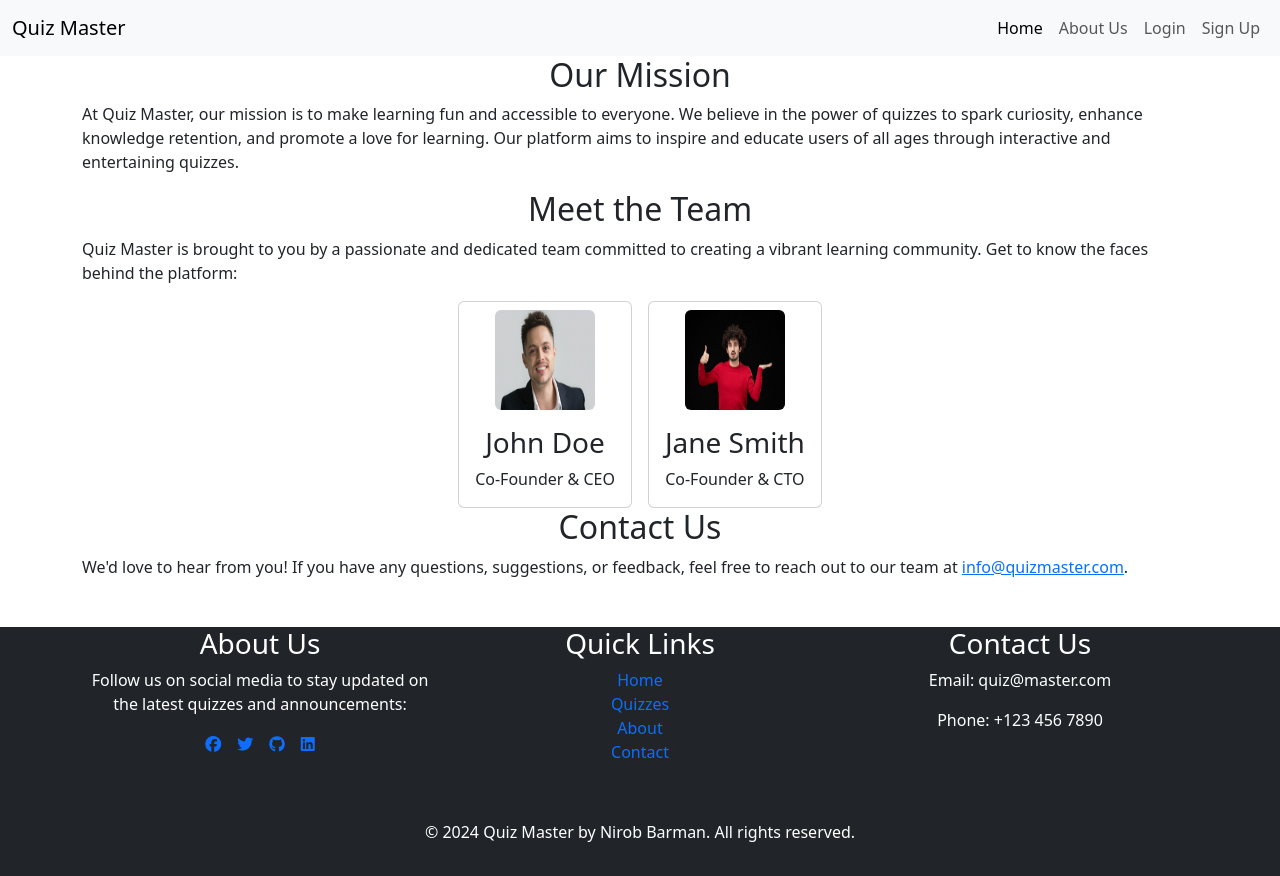
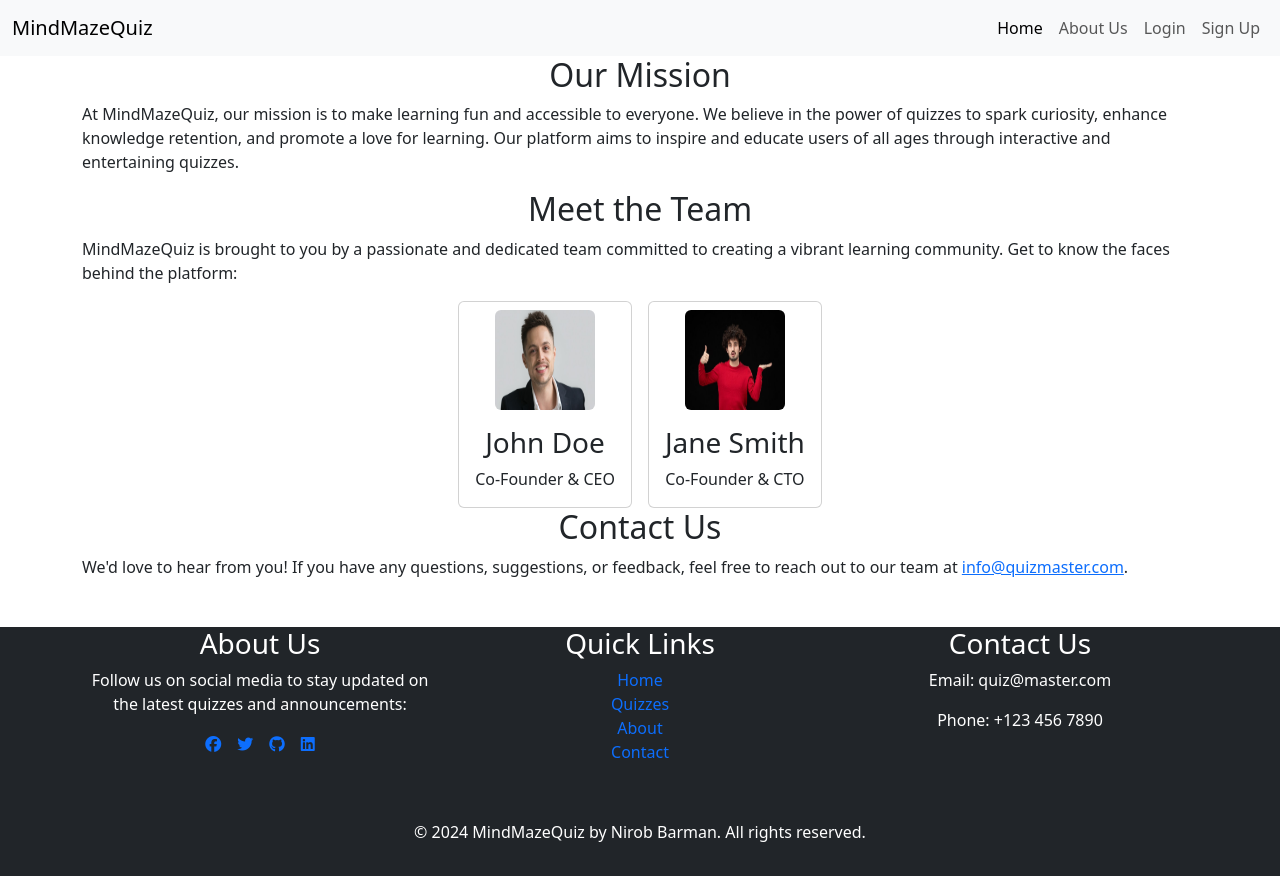
Before and after one commit to Nirob-Barman/Quiz-Master, a Django app: page /about_us/ in a window 1280 px wide. Run offline with Django 4.2, Linux system fonts and the light colour scheme; some libraries are stand-ins or nearby versions.

Commit message:
README.md"

```diff
--- a/core/templates/about_us.html
+++ b/core/templates/about_us.html
@@ -5,12 +5,12 @@
 {% block content %}
 <div class="container">
     <h2 class="text-center">Our Mission</h2>
-    <p>At Quiz Master, our mission is to make learning fun and accessible to everyone. We believe in the power of
+    <p>At MindMazeQuiz, our mission is to make learning fun and accessible to everyone. We believe in the power of
         quizzes to spark curiosity, enhance knowledge retention, and promote a love for learning. Our platform aims to
         inspire and educate users of all ages through interactive and entertaining quizzes.</p>
 
     <h2 class="text-center">Meet the Team</h2>
-    <p>Quiz Master is brought to you by a passionate and dedicated team committed to creating a vibrant learning
+    <p>MindMazeQuiz is brought to you by a passionate and dedicated team committed to creating a vibrant learning
         community. Get to know the faces behind the platform:</p>
 
     <div class="d-flex justify-content-center">
--- a/core/templates/base.html
+++ b/core/templates/base.html
@@ -4,7 +4,7 @@
 <head>
     <meta charset="utf-8">
     <meta name="viewport" content="width=device-width, initial-scale=1">
-    <title>{% block title %}Quiz Master{% endblock %}</title>
+    <title>{% block title %}MindMazeQuiz{% endblock %}</title>
 
     <!-- Google Fonts -->
     <link rel="preconnect" href="https://fonts.googleapis.com">
--- a/core/templates/footer.html
+++ b/core/templates/footer.html
@@ -36,6 +36,6 @@
     </div>
 
     <div class="text-center py-3 bg-dark text-white">
-        <p>&copy; {% now "Y" %} Quiz Master by Nirob Barman. All rights reserved.</p>
+        <p>&copy; {% now "Y" %} MindMazeQuiz by Nirob Barman. All rights reserved.</p>
     </div>
 </footer>
--- a/core/templates/navbar.html
+++ b/core/templates/navbar.html
@@ -12,7 +12,7 @@
 
 <nav class="navbar navbar-expand-lg bg-body-tertiary">
     <div class="container-fluid">
-        <a class="navbar-brand" href="{% url 'home' %}">Quiz Master</a>
+        <a class="navbar-brand" href="{% url 'home' %}">MindMazeQuiz</a>
         <button class="navbar-toggler" type="button" data-bs-toggle="collapse" data-bs-target="#navbarSupportedContent"
             aria-controls="navbarSupportedContent" aria-expanded="false" aria-label="Toggle navigation">
             <span class="navbar-toggler-icon"></span>
--- a/core/templates/xnavbar.html
+++ b/core/templates/xnavbar.html
@@ -12,7 +12,7 @@
 
 <nav class="navbar navbar-expand-lg bg-body-tertiary">
     <div class="container-fluid">
-        <a class="navbar-brand" href="{% url 'home' %}">Quiz Master</a>
+        <a class="navbar-brand" href="{% url 'home' %}">MindMazeQuiz</a>
         <button class="navbar-toggler" type="button" data-bs-toggle="collapse" data-bs-target="#navbarSupportedContent"
             aria-controls="navbarSupportedContent" aria-expanded="false" aria-label="Toggle navigation">
             <span class="navbar-toggler-icon"></span>
```
Also changed, not shown: core/templates/certificate_template.html (+4 -3 lines), README.md (added).
